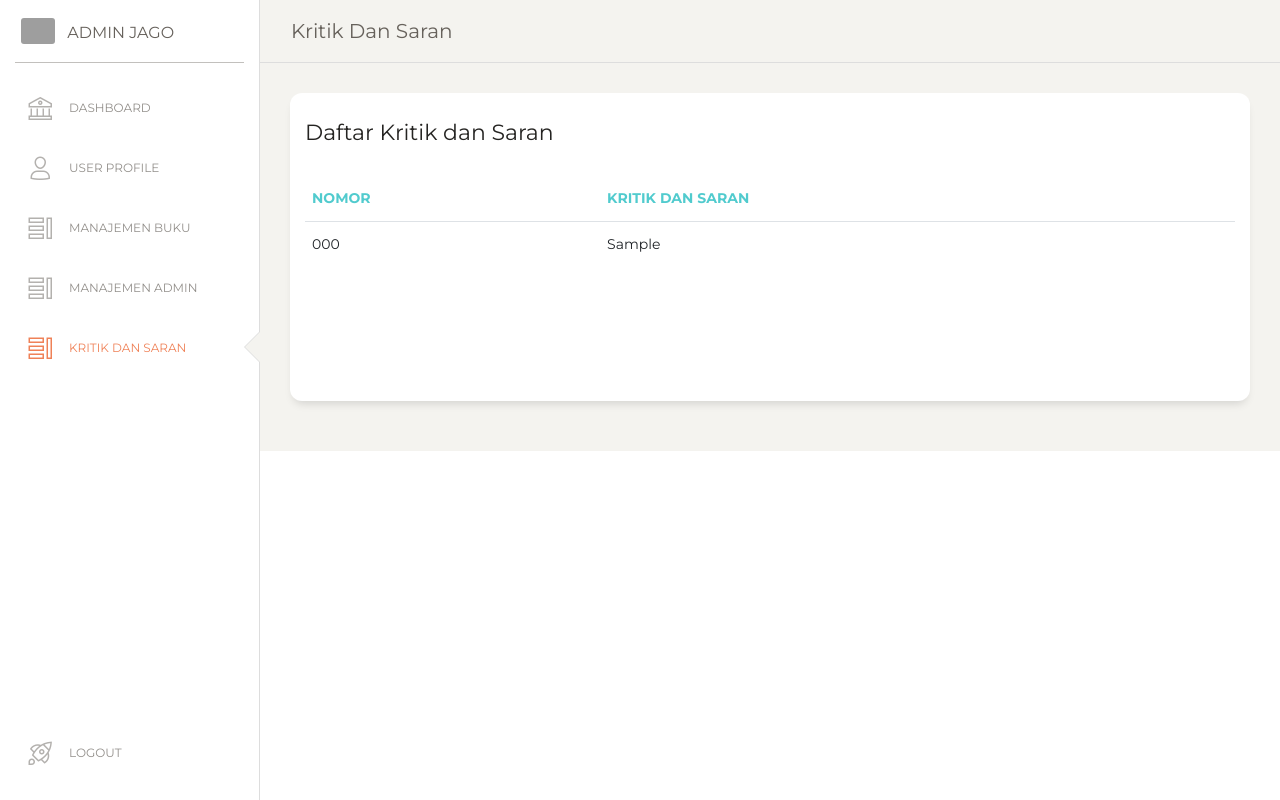
After one commit to novilarya/ISB-202-Rekayasa-Perangkat-Lunak-Tugas-Besar-Jago-Library, a WordPress theme: page /admin/kritik-saran.php in a window 1280 px wide. The commit adds this page. Run offline with PHP 8.4 and a stand-in for WordPress, Linux system fonts and the light colour scheme; the site name, menu and one post (Sample post) are stand-ins, and other content is empty; tables that the repository leaves empty or names only in its code hold one stand-in row (values such as "Sample post"); data that the repository does not hold is empty; some libraries are stand-ins or nearby versions; grey boxes are pictures that could not be loaded.

Commit message:
Daftar Kritik dan Saran

```diff
--- /dev/null
+++ b/admin/kritik-saran.php
@@ -0,0 +1,114 @@
+<?php
+    session_start();
+    include '../database/connection.php';
+    include 'layout/sidebar.php';
+
+    $stmt = $conn->prepare("SELECT * FROM kritik_saran");
+    $stmt->execute();
+    $daftar = $stmt->get_result();
+?>
+
+<!DOCTYPE html>
+<html lang="en">
+
+<head>
+  <meta charset="utf-8" />
+  <link rel="apple-touch-icon" sizes="76x76" href="../assets/img/apple-icon.png">
+  <link rel="icon" type="image/png" href="../assets/img/favicon.png">
+  <meta http-equiv="X-UA-Compatible" content="IE=edge,chrome=1" />
+  <title>
+    Paper Dashboard 2 by Creative Tim
+  </title>
+  <meta content='width=device-width, initial-scale=1.0, maximum-scale=1.0, user-scalable=0, shrink-to-fit=no' name='viewport' />
+  <!--     Fonts and icons     -->
+  <link href="https://fonts.googleapis.com/css?family=Montserrat:400,700,200" rel="stylesheet" />
+  <link href="https://maxcdn.bootstrapcdn.com/font-awesome/latest/css/font-awesome.min.css" rel="stylesheet">
+  <!-- CSS Files -->
+  <link href="assets/css/bootstrap.min.css" rel="stylesheet" />
+  <link href="assets/css/paper-dashboard.css?v=2.0.1" rel="stylesheet" />
+  <!-- CSS Just for demo purpose, don't include it in your project -->
+  <link href="assets/demo/demo.css" rel="stylesheet" />
+</head>
+
+<body class="">
+  <div class="wrapper">
+    <div class="main-panel">
+      <!-- Navbar -->
+      <nav class="navbar navbar-expand-lg navbar-absolute fixed-top navbar-transparent">
+        <div class="container-fluid">
+          <div class="navbar-wrapper">
+            <div class="navbar-toggle">
+              <button type="button" class="navbar-toggler">
+                <span class="navbar-toggler-bar bar1"></span>
+                <span class="navbar-toggler-bar bar2"></span>
+                <span class="navbar-toggler-bar bar3"></span>
+              </button>
+            </div>
+            <a class="navbar-brand" href="javascript:;">Kritik dan Saran</a>
+          </div>
+          <button class="navbar-toggler" type="button" data-toggle="collapse" data-target="#navigation" aria-controls="navigation-index" aria-expanded="false" aria-label="Toggle navigation">
+            <span class="navbar-toggler-bar navbar-kebab"></span>
+            <span class="navbar-toggler-bar navbar-kebab"></span>
+            <span class="navbar-toggler-bar navbar-kebab"></span>
+          </button>
+        </div>
+      </nav>
+
+
+      <!-- End Navbar -->
+      <div class="content">
+        <div class="row">
+          <div class="col-md-12">
+            <div class="card card-user">
+              <div class="card-header">
+                <h5 class="card-title">Daftar Kritik dan Saran</h5>
+              </div>
+              <div class="card-body">
+                <div class="table-responsive">
+                  <table class="table" id="daftar-admin">
+                    <thead class=" text-primary">
+                      <th>
+                        Nomor
+                      </th>
+                      <th>
+                        Kritik dan Saran
+                      </th>
+                    </thead>
+                    <tbody>
+                      <?php while($row = $daftar->fetch_assoc()) { ?>
+                        <tr>
+                          <td>
+                            <?php echo $row['nomor']; ?>
+                          </td>
+                          <td>
+                            <?php echo $row['kritik_saran']; ?>
+                          </td>
+                        </tr>
+                      <?php } ?>
+                    </tbody>
+                  </table>
+                </div>
+              </div>
+            </div>
+          </div>
+        </div>
+      </div>
+    </div>
+  </div>
+  <!--   Core JS Files   -->
+  <script src="assets/js/core/jquery.min.js"></script>
+  <script src="assets/js/core/popper.min.js"></script>
+  <script src="assets/js/core/bootstrap.min.js"></script>
+  <script src="assets/js/plugins/perfect-scrollbar.jquery.min.js"></script>
+  <!--  Google Maps Plugin    -->
+  <script src="https://maps.googleapis.com/maps/api/js?key=YOUR_KEY_HERE"></script>
+  <!-- Chart JS -->
+  <script src="assets/js/plugins/chartjs.min.js"></script>
+  <!--  Notifications Plugin    -->
+  <script src="assets/js/plugins/bootstrap-notify.js"></script>
+  <!-- Control Center for Now Ui Dashboard: parallax effects, scripts for the example pages etc -->
+  <script src="assets/js/paper-dashboard.min.js?v=2.0.1" type="text/javascript"></script><!-- Paper Dashboard DEMO methods, don't include it in your project! -->
+  <script src="assets/demo/demo.js"></script>
+</body>
+
+</html>
--- a/admin/layout/sidebar.php
+++ b/admin/layout/sidebar.php
@@ -55,6 +55,12 @@
           <p>Manajemen Admin</p>
         </a>
       </li>
+      <li class="<?= ($currentPage == 'kritik-saran.php') ? 'active' : '' ?>">
+        <a href="/admin/kritik-saran.php">
+          <i class="nc-icon nc-tile-56"></i>
+          <p>Kritik dan Saran</p>
+        </a>
+      </li>
       <li class="active-pro">
         <a href="../logout.php">
           <i class="nc-icon nc-spaceship"></i>
```
Also changed, not shown: admin/manajemen-buku.php (+32 -0 lines).
